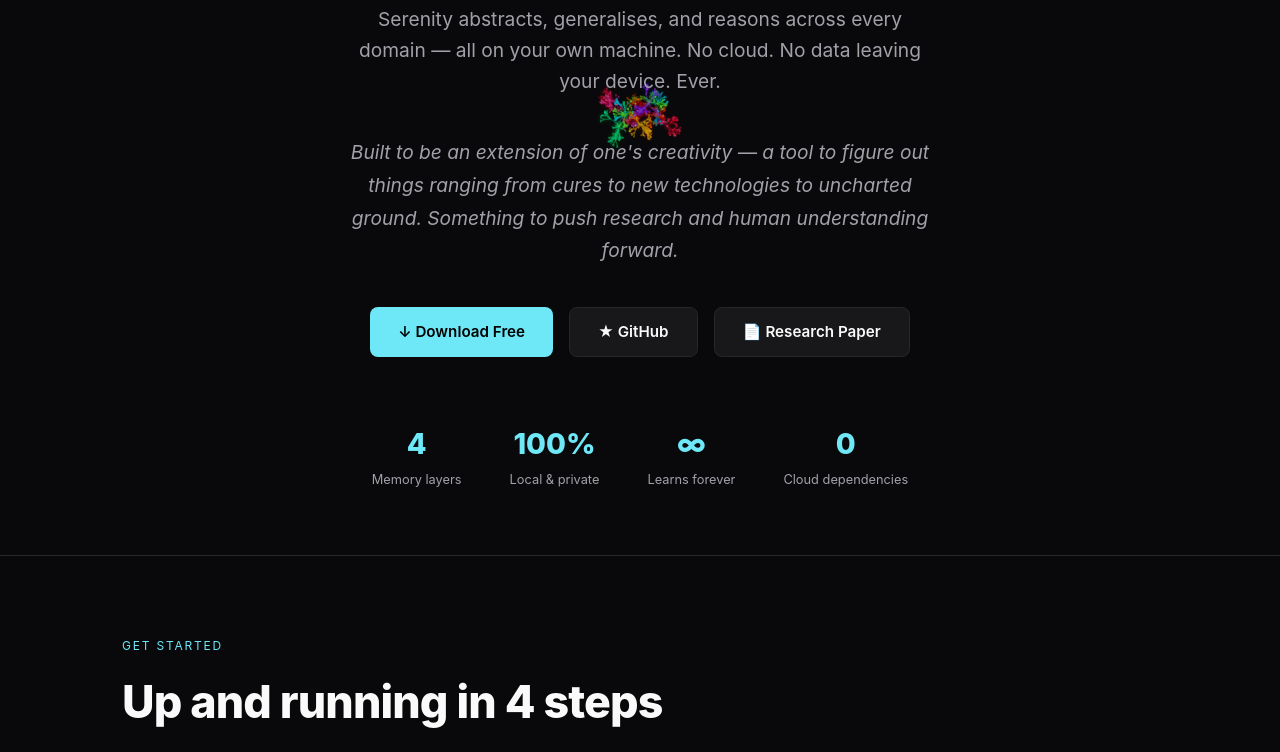
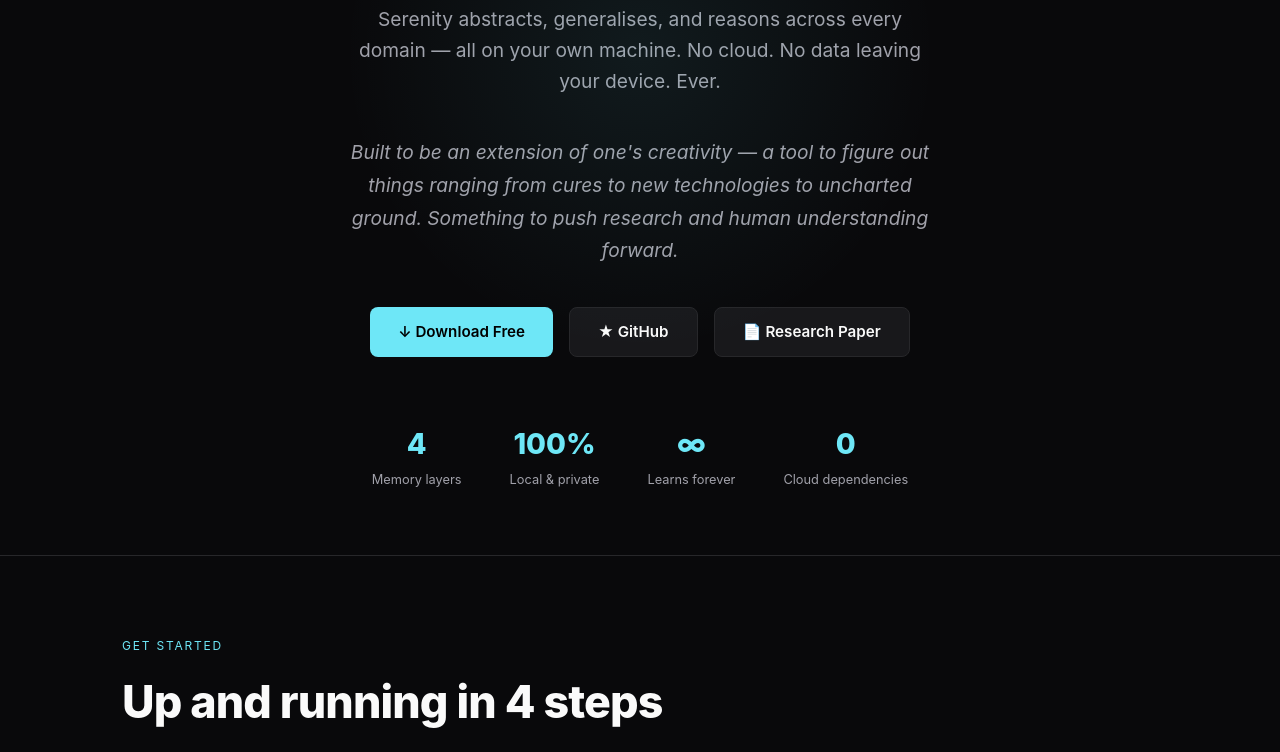
Before and after one commit to Malicedp/serenity, a plain HTML site: page docs/index.html in a window 1280 px wide. Shown: the part 329-1081 px from the top of the page. Drawn offline with Linux system fonts and the light colour scheme; animation ran at ten frames a second.

Commit message:
remove: neural canvas animation from hero

```diff
--- a/docs/index.html
+++ b/docs/index.html
@@ -410,20 +410,6 @@
       .hero-stats { gap: 1.5rem; }
     }
 
-    /* ── NEURAL CANVAS ── */
-    #neuro-canvas {
-      position: absolute;
-      top: 0; left: 0;
-      width: 100%; height: 100%;
-      pointer-events: none;
-      z-index: 0;
-      opacity: 0.75;
-    }
-    .hero > *:not(#neuro-canvas) {
-      position: relative;
-      z-index: 1;
-    }
-    .hero::before { display: none; }
   </style>
 </head>
 <body>
@@ -442,7 +428,6 @@
 
 <!-- HERO -->
 <div class="hero">
-  <canvas id="neuro-canvas"></canvas>
   <div class="badge">Open Source · Local · Free for 14 days</div>
   <h1>The AI agent that<br/><span>thinks like a brain</span></h1>
   <p>Serenity abstracts, generalises, and reasons across every domain — all on your own machine. No cloud. No data leaving your device. Ever.</p>
@@ -651,148 +636,6 @@
 </footer>
 
 
-<script>
-(function () {
-  const canvas = document.getElementById('neuro-canvas');
-  if (!canvas) return;
-  const ctx = canvas.getContext('2d');
-
-  let W = 0, H = 0;
-  function resize() {
-    const hero = canvas.parentElement;
-    W = canvas.width  = hero.offsetWidth  || window.innerWidth;
-    H = canvas.height = hero.offsetHeight || window.innerHeight;
-  }
-  resize();
-  window.addEventListener('resize', resize);
-
-  /* ── Palette ── */
-  const PAL = ['#ff5faa','#00e5ff','#76ff50','#ffd700','#ff7200','#a259ff','#ff3c6e','#00ffaa'];
-
-  /* ── 3-D projection (manual) ── */
-  let rotY = 0, rotX = 0;
-  function project(x, y, z) {
-    const cy = Math.cos(rotY), sy = Math.sin(rotY);
-    const x1 = x * cy - z * sy, z1 = x * sy + z * cy;
-    const cx = Math.cos(rotX), sx = Math.sin(rotX);
-    const y2 = y * cx - z1 * sx, z2 = y * sx + z1 * cx;
-    const fov = 300, s = fov / (fov + z2 + 180);
-    return { px: x1 * s + W / 2, py: y2 * s + H / 2, s };
-  }
-
-  /* ── Branch generation ── */
-  function genBranches(ox, oy, oz, dx, dy, dz, len, depth, maxD, out) {
-    if (depth > maxD || len < 0.5) return;
-    const ex = ox + dx * len, ey = oy + dy * len, ez = oz + dz * len;
-    out.push({ sx: ox, sy: oy, sz: oz, ex, ey, ez });
-    if (depth < maxD) {
-      const kids = depth === 0 ? 3 + (Math.random() * 3 | 0) : 2 + (Math.random() * 2 | 0);
-      for (let i = 0; i < kids; i++) {
-        const spread = 0.38 + Math.random() * 0.52;
-        let px = Math.random()-0.5, py = Math.random()-0.5, pz = Math.random()-0.5;
-        const dot = dx*px + dy*py + dz*pz;
-        px -= dot*dx; py -= dot*dy; pz -= dot*dz;
-        const pl = Math.sqrt(px*px+py*py+pz*pz)||1;
-        let cdx = dx + (px/pl)*spread, cdy = dy + (py/pl)*spread, cdz = dz + (pz/pl)*spread;
-        const cl = Math.sqrt(cdx*cdx+cdy*cdy+cdz*cdz)||1;
-        genBranches(ex, ey, ez, cdx/cl, cdy/cl, cdz/cl, len*(0.52+Math.random()*0.22), depth+1, maxD, out);
-      }
-    }
-  }
-
-  /* ── Build neurons ── */
-  const neurons = [];
-  for (let i = 0; i < 15; i++) {
-    const angle = (i / 15) * Math.PI * 2;
-    const r  = 14 + Math.random() * 30;
-    const cx = Math.cos(angle) * r + (Math.random()-.5) * 16;
-    const cy = (Math.random()-.5) * 52;
-    const cz = Math.sin(angle) * r * 0.6 + (Math.random()-.5) * 16;
-    const color = PAL[i % PAL.length];
-    const scale = 0.65 + Math.random() * 0.65;
-    const branches = [];
-    for (let a = 0; a < 4 + (Math.random()*4|0); a++) {
-      let dx=Math.random()-.5, dy=Math.random()-.5, dz=Math.random()-.5;
-      const dl=Math.sqrt(dx*dx+dy*dy+dz*dz)||1;
-      genBranches(cx,cy,cz, dx/dl,dy/dl,dz/dl, scale*(7+Math.random()*7), 0, 3, branches);
-    }
-    neurons.push({ cx, cy, cz, color, branches, phase: Math.random()*Math.PI*2 });
-  }
-
-  /* ── Signals ── */
-  const signals = [];
-  function spawnSignal() {
-    if (signals.length >= 45) return;
-    const n = neurons[Math.random()*neurons.length|0];
-    if (!n.branches.length) return;
-    const b = n.branches[Math.random()*n.branches.length|0];
-    signals.push({ n, b, t: 0, speed: 0.007 + Math.random()*0.014 });
-  }
-  for (let i = 0; i < 32; i++) spawnSignal();
-
-  /* ── Draw helpers ── */
-  function line3D(sx, sy, sz, ex, ey, ez, color, alpha) {
-    const a = project(sx,sy,sz), b = project(ex,ey,ez);
-    const bright = (a.s + b.s) * 0.5;
-    ctx.globalAlpha = alpha * bright;
-    ctx.strokeStyle = color;
-    ctx.shadowColor  = color;
-    ctx.shadowBlur   = 7;
-    ctx.lineWidth    = 2.5 * bright;
-    ctx.beginPath(); ctx.moveTo(a.px,a.py); ctx.lineTo(b.px,b.py); ctx.stroke();
-    ctx.lineWidth    = 0.7 * bright;
-    ctx.globalAlpha  = Math.min(1, alpha * bright * 1.6);
-    ctx.beginPath(); ctx.moveTo(a.px,a.py); ctx.lineTo(b.px,b.py); ctx.stroke();
-    ctx.shadowBlur = 0; ctx.globalAlpha = 1;
-  }
-
-  function dot3D(x, y, z, r, color, alpha, glow) {
-    const p = project(x,y,z);
-    ctx.globalAlpha = alpha;
-    ctx.fillStyle   = color;
-    ctx.shadowColor = color;
-    ctx.shadowBlur  = glow;
-    ctx.beginPath(); ctx.arc(p.px, p.py, r * p.s, 0, Math.PI*2); ctx.fill();
-    ctx.shadowBlur = 0; ctx.globalAlpha = 1;
-  }
-
-  /* ── Render loop ── */
-  let t = 0;
-  function draw() {
-    requestAnimationFrame(draw);
-    t += 0.004;
-    rotY = t * 0.24;
-    rotX = Math.sin(t * 0.16) * 0.22;
-
-    ctx.clearRect(0, 0, W, H);
-
-    /* branches */
-    neurons.forEach(n => {
-      n.branches.forEach(b => line3D(b.sx,b.sy,b.sz, b.ex,b.ey,b.ez, n.color, 0.42));
-    });
-
-    /* soma */
-    neurons.forEach(n => {
-      n.phase += 0.025;
-      dot3D(n.cx,n.cy,n.cz, 5, n.color, 0.07+Math.abs(Math.sin(n.phase))*0.1, 20);
-      dot3D(n.cx,n.cy,n.cz, 1.1, n.color, 0.95, 14);
-    });
-
-    /* signals */
-    for (let i = signals.length-1; i >= 0; i--) {
-      const s = signals[i];
-      s.t += s.speed;
-      if (s.t >= 1) { signals.splice(i,1); spawnSignal(); continue; }
-      const x = s.b.sx + (s.b.ex-s.b.sx)*s.t;
-      const y = s.b.sy + (s.b.ey-s.b.sy)*s.t;
-      const z = s.b.sz + (s.b.ez-s.b.sz)*s.t;
-      dot3D(x, y, z, 1.3, s.n.color, 1, 12);
-    }
-    while (signals.length < 30) spawnSignal();
-  }
-  draw();
-})();
-</script>
 
 </body>
 </html>
```
